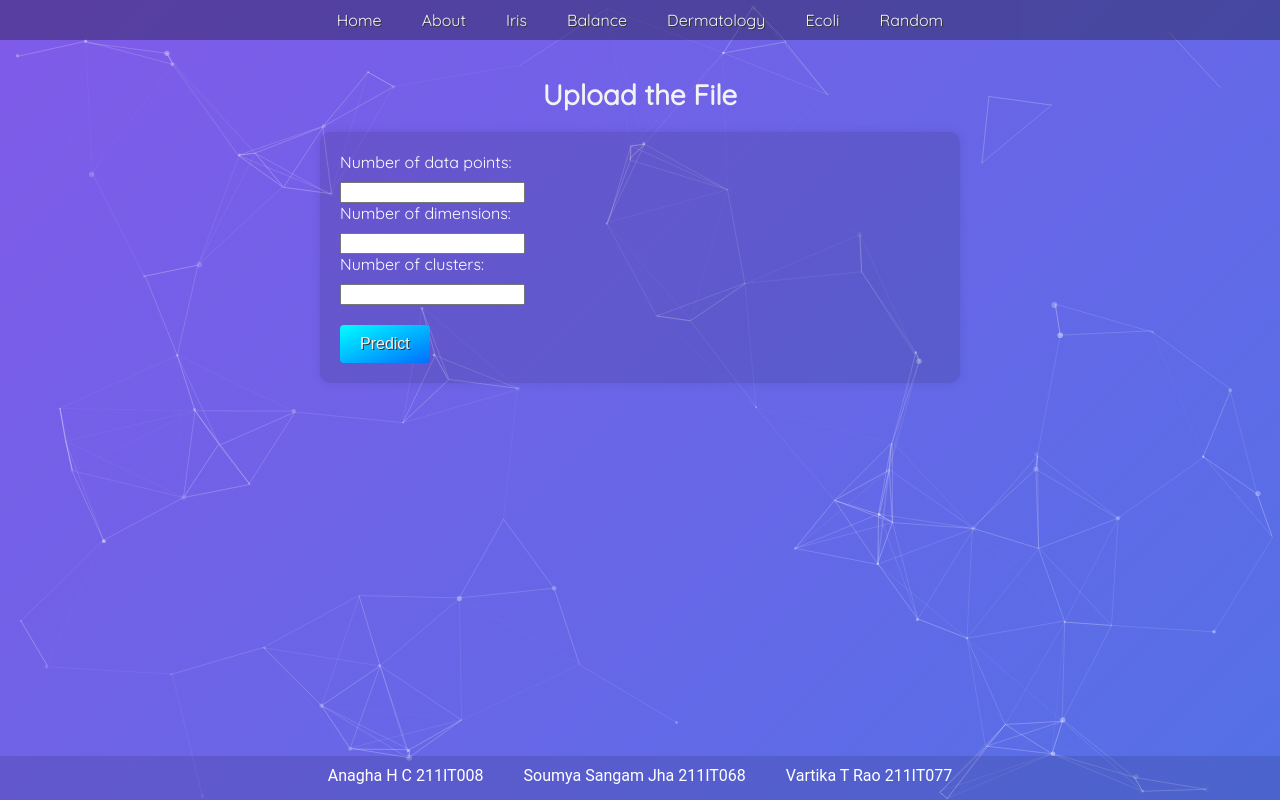
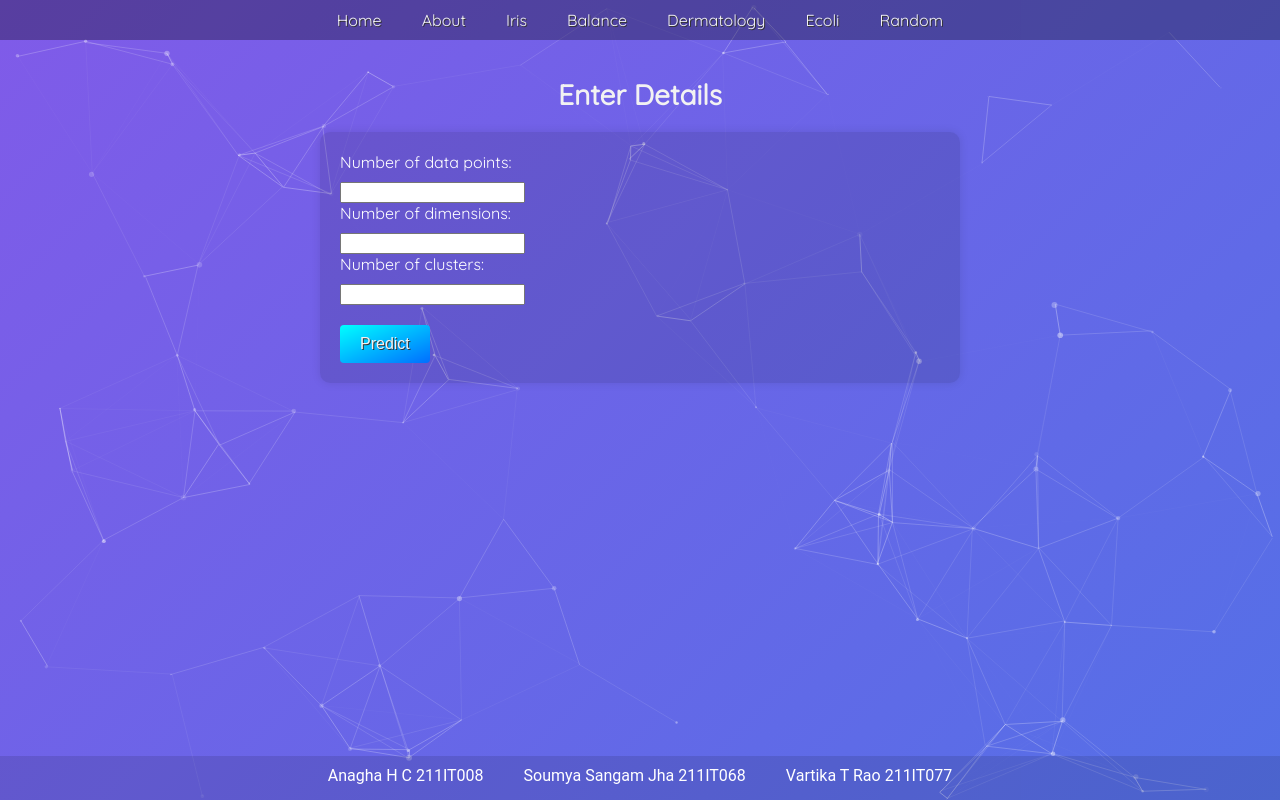
Before and after one commit to vartikatrao/Greedy-Initialization-for-TraceMax-K-Means-Clustering, a Flask app: page /generate_random in a window 1280 px wide. Run offline with Flask 3, Linux system fonts and the light colour scheme.

Commit message:
error corrected

```diff
--- a/Templates/generate_random.html
+++ b/Templates/generate_random.html
@@ -161,7 +161,7 @@
     <br />
     <br />
 
-    <h1>Upload the File</h1>
+    <h1>Enter Details</h1>
     <form
       form
       method="POST"
```
Also changed, not shown: 1 other file.
